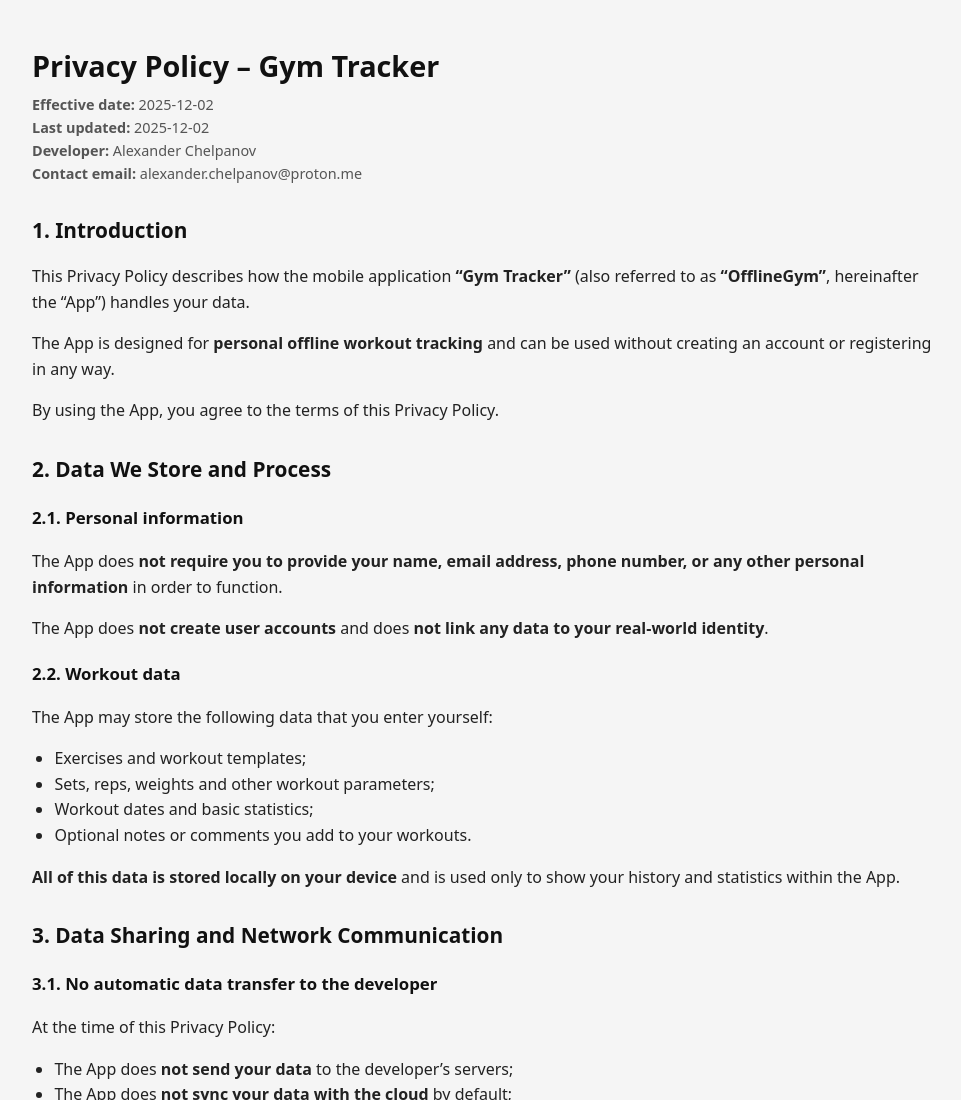
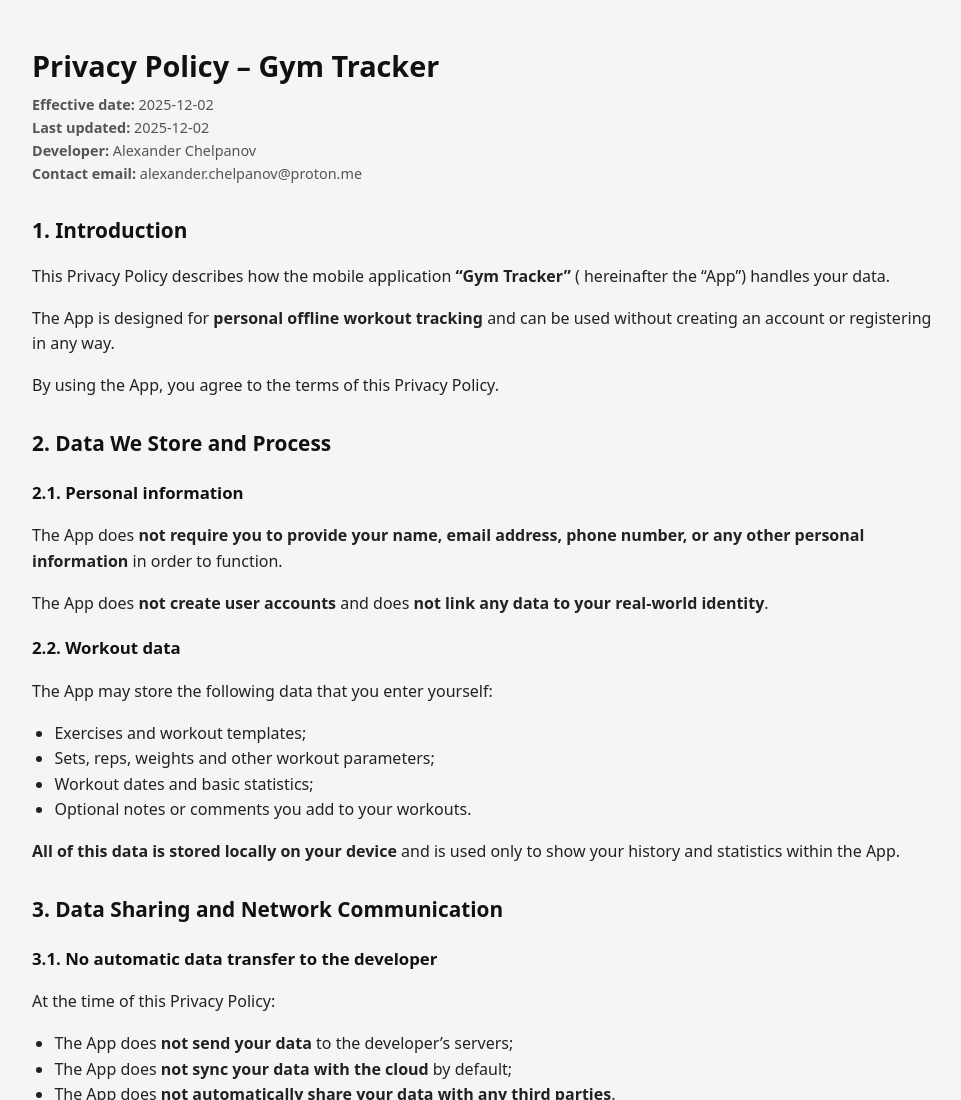
Before and after one commit to AlexEST/privacy, a plain HTML site: page index.html in a window 1280 px wide. Shown: the top 1100 px of the page, without its empty margins (158-1119 px from the left). Drawn offline with Linux system fonts and the light colour scheme.

Commit message:
03.12.2025

```diff
--- a/index.html
+++ b/index.html
@@ -92,7 +92,7 @@
     <h2>1. Introduction</h2>
     <p>
       This Privacy Policy describes how the mobile application
-      <strong>“Gym Tracker”</strong> (also referred to as <strong>“OfflineGym”</strong>,
+      <strong>“Gym Tracker”</strong> (
       hereinafter the “App”) handles your data.
     </p>
     <p>
```
